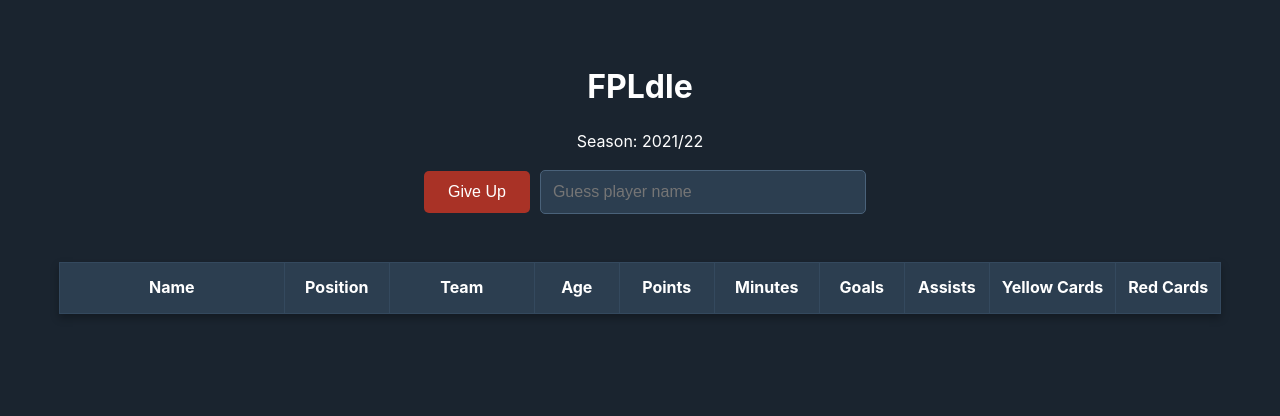
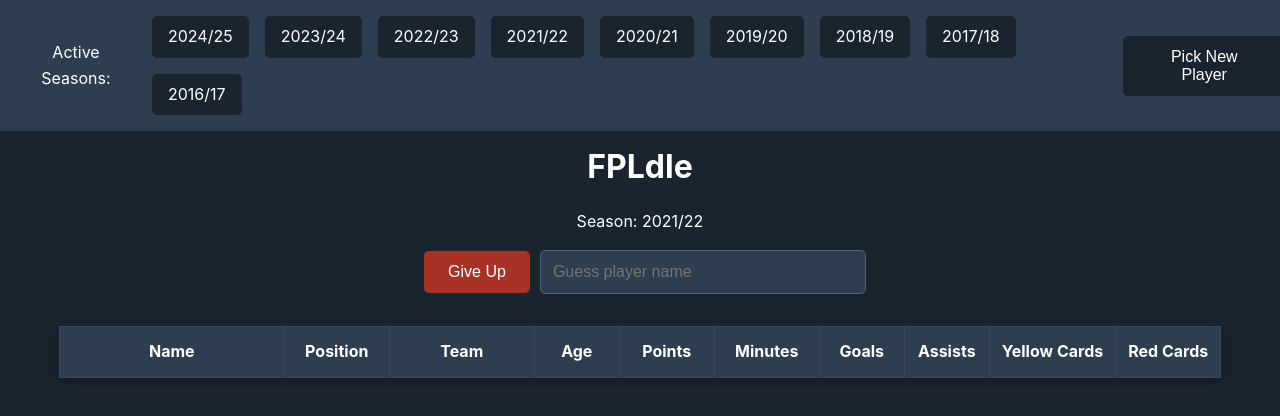
Before and after one commit to ChrisMusson/FPLdle, a plain HTML site: page docs/index.html in a window 1280 px wide. Drawn offline with nearby package versions, Linux system fonts and the light colour scheme.

Commit message:
Add option to choose which seasons to take from

```diff
--- a/docs/index.html
+++ b/docs/index.html
@@ -9,7 +9,15 @@
     </head>
 
 <body>
-    <h1>FPLdle</h1>
+    <div class="settings-bar">
+        <div class="settings-container">
+            <label>Active Seasons:</label>
+            <div id="season-checkboxes"></div>
+            <button id="newPlayerBtn" class="btn">Pick New Player</button>
+        </div>
+    </div>
+    <div class="main-content">
+        <h1>FPLdle</h1>
     <div>Season: <span id="season"></span></div>
     <div class="input-container">
         <button id="giveUpBtn" class="btn">Give Up</button>
@@ -18,6 +26,7 @@
     </div>
     <div id="feedback"></div>
     <script src="script.js"></script>
+    </div>
 </body>
 
 </html>
--- a/docs/script.js
+++ b/docs/script.js
@@ -39,18 +39,79 @@ async function loadGame() {
         }
     });
 
+    populateSeasonCheckboxes();
     resetGame();
 }
+
+
+function setCookie(name, value, days) {
+    let expires = "";
+    if (days) {
+        const date = new Date();
+        date.setTime(date.getTime() + (days * 24 * 60 * 60 * 1000));
+        expires = "; expires=" + date.toUTCString();
+    }
+    document.cookie = name + "=" + (value || "") + expires + "; path=/";
+}
+
+function getCookie(name) {
+    const nameEQ = name + "=";
+    const ca = document.cookie.split(';');
+    for (let i = 0; i < ca.length; i++) {
+        let c = ca[i];
+        while (c.charAt(0) == ' ') c = c.substring(1, c.length);
+        if (c.indexOf(nameEQ) == 0) return c.substring(nameEQ.length, c.length);
+    }
+    return null;
+}
+
+function populateSeasonCheckboxes() {
+    const seasonCheckboxes = document.getElementById('season-checkboxes');
+    const seasons = [...new Set(players.map(p => p.season))];
+    seasons.sort().reverse();
+    seasonCheckboxes.innerHTML = '';
+    const savedSeasons = getCookie("selectedSeasons");
+    const selectedSeasons = savedSeasons ? JSON.parse(savedSeasons) : seasons;
+
+    seasons.forEach(season => {
+        const checkbox = document.createElement('input');
+        checkbox.type = 'checkbox';
+        checkbox.id = season;
+        checkbox.name = season;
+        checkbox.value = season;
+        checkbox.checked = selectedSeasons.includes(season);
+
+        const label = document.createElement('label');
+        label.htmlFor = season;
+        label.appendChild(document.createTextNode(season));
+
+        seasonCheckboxes.appendChild(checkbox);
+        seasonCheckboxes.appendChild(label);
+
+        checkbox.addEventListener('change', (e) => {
+            const currentlySelectedSeasons = Array.from(document.querySelectorAll('#season-checkboxes input:checked')).map(cb => cb.value);
+            setCookie("selectedSeasons", JSON.stringify(currentlySelectedSeasons), 365);
+            e.target.nextElementSibling.classList.toggle('selected', e.target.checked);
+        });
+    });
+
+    document.getElementById('newPlayerBtn').addEventListener('click', resetGame);
+}
+
 
 function resetGame() {
     attempts = 0;
     guessedPlayers.clear();
     document.getElementById('feedback').innerHTML = '';
 
-    const eligiblePlayers = players.filter(p => p.points >= minimumPoints);
+    const seasonCheckboxes = document.getElementById('season-checkboxes').querySelectorAll('input[type="checkbox"]:checked');
+    const selectedSeasons = Array.from(seasonCheckboxes).map(cb => cb.value);
+
+    const eligiblePlayers = players.filter(p => selectedSeasons.includes(p.season) && p.points >= minimumPoints);
     if (eligiblePlayers.length === 0) {
-        console.error("No eligible players found with at least " + minimumPoints + " points. Please check master.csv data.");
-        alert("Error: No eligible players found to start the game. Adjust minimum points or check data.");
+        console.error("No eligible players found for the selected seasons with at least " + minimumPoints + " points.");
+        alert("Error: No eligible players found for the selected seasons. Please select at least one season or check the data.");
+        document.getElementById('guessInput').disabled = true;
         return;
     }
     answer = eligiblePlayers[Math.floor(Math.random() * eligiblePlayers.length)];
@@ -346,7 +407,7 @@ function autocomplete(inp, arr) {
     });
 }
 
-document.getElementById('playAgainBtn').addEventListener('click', loadGame);
+document.getElementById('playAgainBtn').addEventListener('click', resetGame);
 document.getElementById('giveUpBtn').addEventListener('click', () => {
     endGame(`The correct player was <strong>${answer.name}</strong>.`);
 });
--- a/docs/styles.css
+++ b/docs/styles.css
@@ -28,6 +28,7 @@ h1 {
     position: relative;
     display: flex;
     align-items: center;
+    justify-content: center;
     margin: 1rem auto;
 }
 
@@ -85,6 +86,10 @@ h1 {
 #playAgainBtn {
     background-color: #21618c; /* Darker muted blue */
     display: none;
+}
+
+#newPlayerBtn {
+    background-color: #1a242f;
 }
 
 table {
@@ -204,3 +209,49 @@ th {
     font-weight: bold;
     color: #4CAF50; /* Green color for emphasis */
 }
+
+.settings-bar {
+    position: fixed;
+    top: 0;
+    left: 0;
+    width: 100%;
+    background-color: #2c3e50;
+    padding: 1rem;
+    z-index: 100;
+}
+
+.main-content {
+    margin-top: 80px; /* Adjust this value based on the height of your settings bar */
+}
+
+.settings-container {
+    display: flex;
+    justify-content: center;
+    align-items: center;
+}
+
+#season-checkboxes {
+    display: flex;
+    flex-wrap: wrap;
+    gap: 1rem;
+    margin-left: 1rem;
+}
+
+#season-checkboxes input[type="checkbox"] {
+    display: none;
+}
+
+#season-checkboxes label {
+    padding: 0.5rem 1rem;
+    border-radius: 5px;
+    cursor: pointer;
+    transition: background-color 0.3s;
+}
+
+#season-checkboxes input[type="checkbox"]:checked + label {
+    background-color: #1a242f;
+}
+
+#season-checkboxes input[type="checkbox"]:not(:checked) + label {
+    background-color: rgba(44, 62, 80, 0.5);
+}
```
